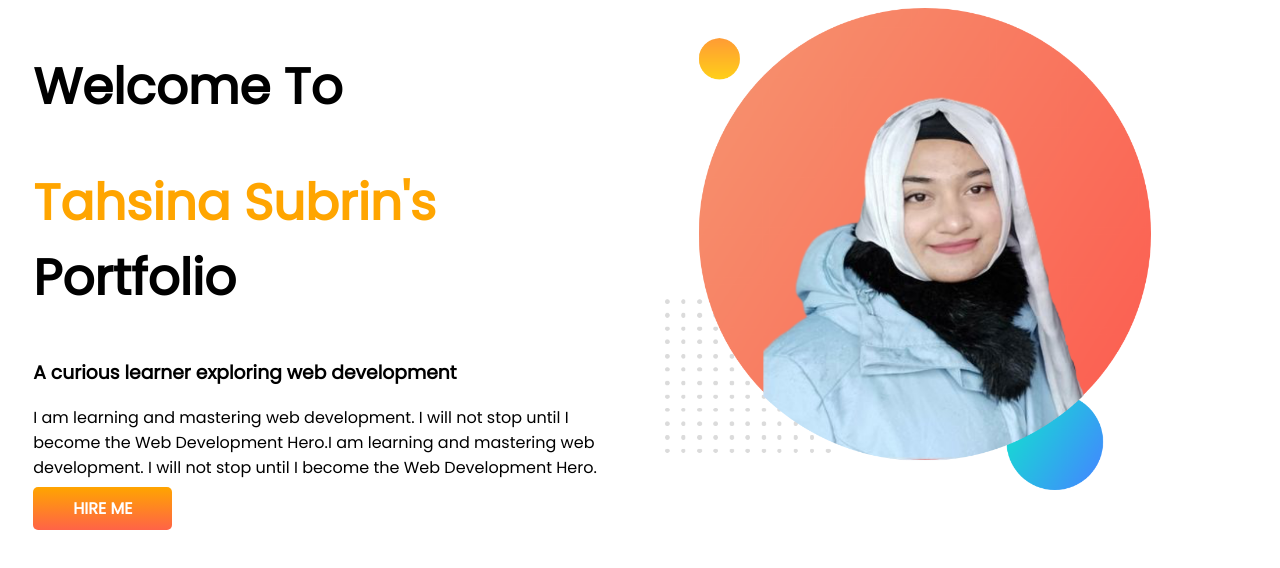
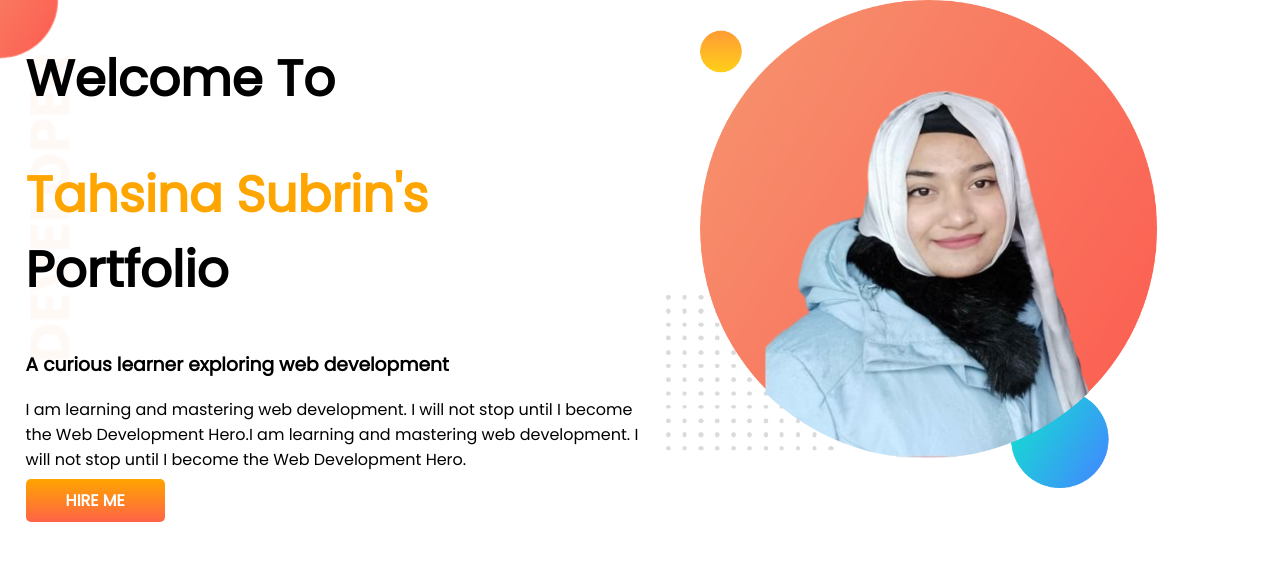
Before and after one commit to Tsubrin07/developer-portfolio, a plain HTML site: page index.html in a window 1280 px wide. Drawn offline with Linux system fonts and the light colour scheme.

Commit message:
minor changes

```diff
--- a/index.html
+++ b/index.html
@@ -13,7 +13,7 @@
 </head>
 
 <body>
-    <section>
+    <section class="top-banner">
         <div class="half-width">
             <h1>Welcome To</h1>
             <h1><span class="orange-color">Tahsina Subrin's</span> Portfolio</h1>
--- a/style.css
+++ b/style.css
@@ -1,5 +1,6 @@
 body{
     font-family: 'Poppins', sans-serif;
+    margin: 0%;
 }
 h1{
     font-size: 50px;
@@ -25,3 +26,7 @@ section{
     font-weight: 700;
     border-radius: 5px;
 }
+.top-banner{
+    background-image: url(images/top-banner.png);
+    background-repeat: no-repeat;
+}
```
Also changed, not shown: my pic.jpg (deleted), my_pic-removebg-preview.png (deleted).
